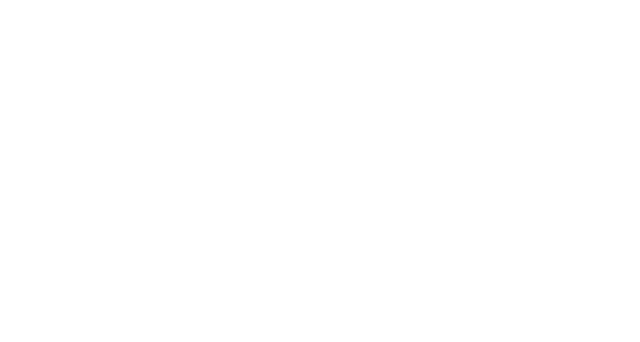
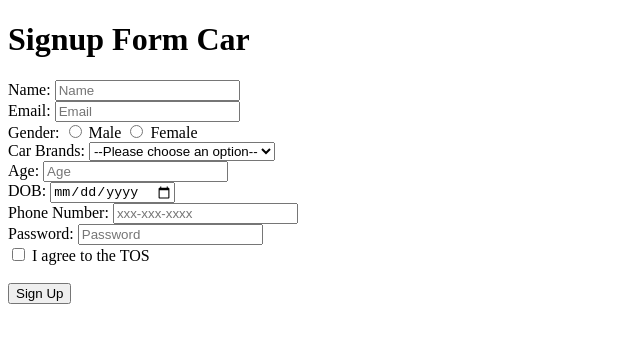
Before and after one commit to acciojob/signup-form-car-shubhambharti4716, a website: page main.html in a window 1280 px wide. Shown: the whole page, without its empty margins (0-640 px from the left). Drawn offline with Linux system fonts and the light colour scheme.

Commit message:
created a submission

```diff
--- a/main.html
+++ b/main.html
@@ -4,13 +4,53 @@
 
 <head>
 	<link rel="stylesheet" href="styles.css">
+	<title>Signup Form Car</title>
 </head>
 
 <body>
 	<!-- the entire body must be written by student -->
     <script type="text/javascript" src="./script.js">
 </script>
-
+	<h1>Signup Form Car</h1>
+	<form action="#" method="post">
+		<label for="name">Name:</label>
+		<input type="text" required id="name" placeholder="Name">
+		<br>
+		<label for="email">Email:</label>
+		<input type="email" required id="email" placeholder="Email">
+		<br>
+		<label>Gender:</label>
+		<input type="radio" required id="gender_m" name="gender" required>
+		<label for="gender_m">Male</label>
+		<input type="radio" required id="gender_f" name="gender" required>
+		<label for="gender_f">Female</label>
+		<br>
+		<label for="cars">Car Brands:</label>
+		 <select id="cars" name="cars" required>
+            <option value="" disabled selected>--Please choose an option--</option>
+            <option value="Tata">Tata</option>
+            <option value="Honda">Honda</option>
+            <option value="Suzuki">Suzuki</option>
+            <option value="Toyota">Toyota</option>
+        </select>
+		<br>
+		<label for="age">Age:</label>
+		<input type="number" required id="age" placeholder="Age">
+		<br>
+		<label for="dob">DOB:</label>
+		<input type="date" required id="dob">
+		<br>
+		<label for="tel">Phone Number:</label>
+		<input type="tel" id="tel" name="tel" pattern="[0-9]{3}-[0-9]{3}-[0-9]{4}" placeholder="xxx-xxx-xxxx">
+		<br>
+		<label for="password">Password:</label>
+		<input type="password" required id="password" name="password"placeholder="Password">
+		<br>
+		<input type="checkbox" id="tos" name="tos" required>
+		<label for="tos">I agree to the TOS</label><br>
+		<br>
+		 <button type="submit">Sign Up</button>
+	</form>
 </body>
 
 </html>
```
